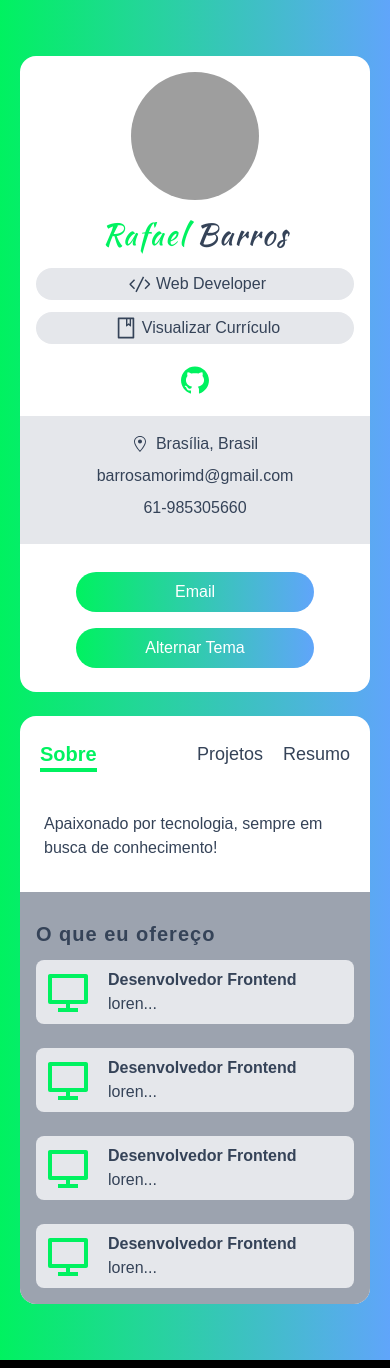
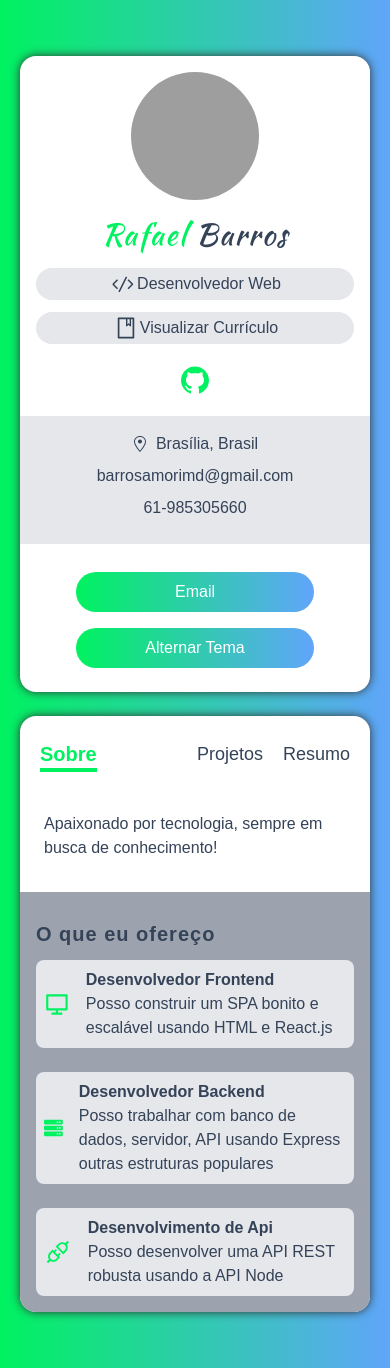
Before and after one commit to BarrosAmorim/portfolio, a Next.js app: page / in a window 390 px wide. Built offline with nearby package versions, Linux system fonts and the light colour scheme; grey boxes are pictures that could not be loaded.

Commit message:
Dark Mode using Tailwind

```diff
--- a/data.ts
+++ b/data.ts
@@ -1,27 +1,24 @@
 import { ServiceProps, SkillProps } from './types'
 import { RiComputerLine } from 'react-icons/ri'
 import { BsCircleFill } from 'react-icons/bs'
+import { FaServer } from "react-icons/fa"
+import { AiOutlineApi } from "react-icons/ai"
 
 export const services:ServiceProps[]  = [
     {
         title: 'Desenvolvedor Frontend',
-        about: 'loren...',
+        about: 'Posso construir um SPA bonito e escalável usando HTML e React.js ',
         Icon: RiComputerLine,
     },
     {
-        title: 'Desenvolvedor Frontend',
-        about: 'loren...',
-        Icon: RiComputerLine,
+        title: 'Desenvolvedor Backend',
+        about: 'Posso trabalhar com banco de dados, servidor, API usando Express outras estruturas populares ',
+        Icon: FaServer,
     },
     {
-        title: 'Desenvolvedor Frontend',
-        about: 'loren...',
-        Icon: RiComputerLine,
-    },
-    {
-        title: 'Desenvolvedor Frontend',
-        about: 'loren...',
-        Icon: RiComputerLine,
+        title: 'Desenvolvimento de Api',
+        about: 'Posso desenvolver uma API REST robusta usando a API Node ',
+        Icon: AiOutlineApi,
     }
 ]
 
--- a/package.json
+++ b/package.json
@@ -9,6 +9,7 @@
   },
   "dependencies": {
     "next": "10.2.2",
+    "next-themes": "0.0.14",
     "react": "^17.0.2",
     "react-dom": "17.0.2",
     "react-icons": "^4.2.0"
--- a/pages/_app.tsx
+++ b/pages/_app.tsx
@@ -2,18 +2,22 @@
 import Sidebar from '../src/components/Sidebar'
 import '../styles/globals.css'
 
+import { ThemeProvider } from 'next-themes'
+
 function MyApp({ Component, pageProps }) {
   return (
     <>
-      <div className="grid grid-cols-12 gap-6 px-5 lg:px-48 my-14 sm:px-20 md:px-32">
-        <div className="col-span-12 p-4 text-center bg-white lg:col-span-4 rounded-2xl">
-          <Sidebar />
+      <ThemeProvider attribute="class">
+        <div className="grid grid-cols-12 gap-6 px-5 my-14 lg:mb-16 md:mb-16 sm:px-20 md:px-32 lg:px-36 xl:px-48">
+          <div className="h-full col-span-12 p-4 text-base text-center bg-white dark:bg-dark-500 lg:col-span-3 rounded-2xl shadow-custom-light dark:shadow-custom-dark">
+            <Sidebar />
+          </div>
+          <div className="flex flex-col col-span-12 overflow-hidden bg-white lg:col-span-9 rounded-2xl dark:bg-dark-500 shadow-custom-light dark:shadow-custom-dark">
+            <Navbar />
+            <Component {...pageProps} />
+          </div>
         </div>
-        <div className="flex flex-col col-span-12 overflow-hidden bg-white lg:col-span-7 rounded-2xl">
-          <Navbar />
-          <Component {...pageProps} />
-        </div>
-      </div>
+      </ThemeProvider>
     </>
   )
 }
--- a/pages/_document.tsx
+++ b/pages/_document.tsx
@@ -3,12 +3,14 @@
 class MyDocument extends Document {
     render() {
         return (
-            <Html>
+            <Html lang="pt-BR">
                 <Head>
                     <link rel="preconnect" href="https://fonts.gstatic.com" />
                     <link href="https://fonts.googleapis.com/css2?family=Kaushan+Script&display=swap" rel="stylesheet" />
                 </Head>
-                <body className="bg-gradient-to-r from-green to-blue-400">
+                <body
+                    className="bg-fixed bg-gradient-to-r from-green to-blue-400 dark:from-dark-500 dark:to-dark-700 dark:text-white"
+                >
                     <Main />
                     <NextScript />
                 </body>
--- a/pages/index.tsx
+++ b/pages/index.tsx
@@ -6,13 +6,13 @@
   return (
     <div className="flex flex-col flex-grow px-6 pt-1">
       <h5 className="my-3 font-medium">Apaixonado por tecnologia, sempre em busca de conhecimento!</h5>
-      <div className="flex-grow p-4 mt-5 bg-gray-400" style={{ marginLeft: "-1.5rem", marginRight: "-1.5rem"}}>
+      <div className="flex-grow p-4 mt-5 bg-gray-400 dark:bg-dark-100" style={{ marginLeft: "-1.5rem", marginRight: "-1.5rem"}}>
         <h6 className="my-3 text-xl font-bold tracking-wider">O que eu ofereço</h6>
         <div className="grid gap-6 lg:grid-cols-2">
           {
             services.map(service => {
               return (
-                <div className="bg-gray-200 rounded-lg lg:col-span-1">
+                <div className="bg-gray-200 rounded-lg dark:bg-dark-200 lg:col-span-1">
                   <ServiceCard service={service}  />
                 </div>
               )
--- a/src/components/Bar.tsx
+++ b/src/components/Bar.tsx
@@ -3,7 +3,7 @@
 
 export const Bar: FunctionComponent<{ data: SkillProps }> = ({ data: { Icon, level, name } }) => {
     return (
-        <div className="my-2 text-white border-gray-300 rounded-full">
+        <div className="my-2 text-white bg-gray-300 rounded-full dark:bg-dark-300 dark:bg-black-500">
             <div className="flex items-center px-4 py-1 rounded-full bg-gradient-to-r from-green to-blue-600"
                 style={{ width: level }}
             >
--- a/src/components/Sidebar.tsx
+++ b/src/components/Sidebar.tsx
@@ -1,9 +1,16 @@
 import { AiFillGithub, AiOutlineBook } from 'react-icons/ai'
 import { GoLocation } from 'react-icons/go'
 import { VscCode } from 'react-icons/vsc'
+import { useTheme } from 'next-themes'
 
 
 const Sidebar = () => {
+    const { theme, setTheme } = useTheme()
+
+    const changeTheme = () => {
+        setTheme(theme === 'light' ? 'dark' : 'light')
+    }
+
     return (
         <div>
             <img
@@ -11,18 +18,18 @@
                 alt="user avatar"
                 className="w-32 h-32 mx-auto rounded-full"
             />
-            <h3 className="my-4 text-3xl font-medium tracking-wider font-kaushan">
+            <h3 className="my-4 text-3xl font-medium tracking-wider font-kaushan dark:bg-dark-500">
                 <span className="text-green">Rafael </span>
                 Barros
             </h3>
-            <p className="flex items-center justify-center px-2 py-1 my-3 bg-gray-200 rounded-full">
-                <VscCode className="w-6 h-6 mx-1" />
-                Web Developer
+            <p className="flex items-center justify-center px-2 py-1 my-3 bg-gray-200 rounded-full dark:bg-dark-200">
+                <VscCode className="h-6 mx-0 w-7" />
+                Desenvolvedor Web
             </p>
-            <a className="flex items-center justify-center px-2 py-1 my-3 bg-gray-200 rounded-full"
+            <a className="flex items-center justify-center px-2 py-1 my-3 bg-gray-200 rounded-full dark:bg-dark-200"
                 href=""
                 download="name">
-                <AiOutlineBook className="w-6 h-6 mx-1" />
+                <AiOutlineBook className="h-6 mx-0 w-7" />
                 Visualizar Currículo
             </a>
             {/*Link Social*/}
@@ -32,7 +39,7 @@
                 </a>
             </div>
             {/*Endereço*/}
-            <div className="py-4 my-5 bg-gray-200" style={{ marginLeft: '-1rem', marginRight: '-1rem' }}>
+            <div className="py-4 my-5 bg-gray-200 dark:bg-dark-200" style={{ marginLeft: '-1rem', marginRight: '-1rem' }}>
                 <div className="flex items-center justify-center space-x-2">
                     <GoLocation />
                     <span>Brasília, Brasil</span>
@@ -46,7 +53,9 @@
                 onClick={() => window.open('mailto:barrosamorimd@gmail.com')}>
                 Email
             </button>
-            <button className="w-9/12 p-3 px-5 py-2 my-2 text-white rounded-full bg-gradient-to-r from-green to-blue-400">
+            <button
+                onClick={changeTheme}
+                className="w-9/12 p-3 px-5 py-2 my-2 text-white rounded-full bg-gradient-to-r from-green to-blue-400">
                 Alternar Tema
             </button>
         </div>
--- a/tailwind.config.js
+++ b/tailwind.config.js
@@ -1,20 +1,34 @@
 module.exports = {
   purge: ['./pages/**/*.{js,ts,jsx,tsx}', './components/**/*.{js,ts,jsx,tsx}'],
-  darkMode: false, // or 'media' or 'class'
+  darkMode: 'class',
   theme: {
     fontFamily: {
       'kaushan': ['Kaushan Script'],
+    },
+    boxShadow: {
+      'custom-light': '0 0 10px  #313131',
+      'custom-dark': '5px 5px 10px  #0a0c0e, -5px -5px -10px #14161c',
     },
     extend: {
       colors: {
         green: {
           DEFAULT: '#00f260',
+        },
+        dark: {
+          DEFAULT: '#010101',
+          100: '#0a0b1e',
+          200: '#16181d',
+          300: '#16181d',
+          500: '#0f1115',
+          700: '#202125'
         }
       }
     },
   },
   variants: {
-    extend: {},
+    extend: {
+      boxShadow:['dark']
+    },
   },
   plugins: [],
 }
```
Also changed, not shown: 1 other file (tests, documents, lock files or other folders).
